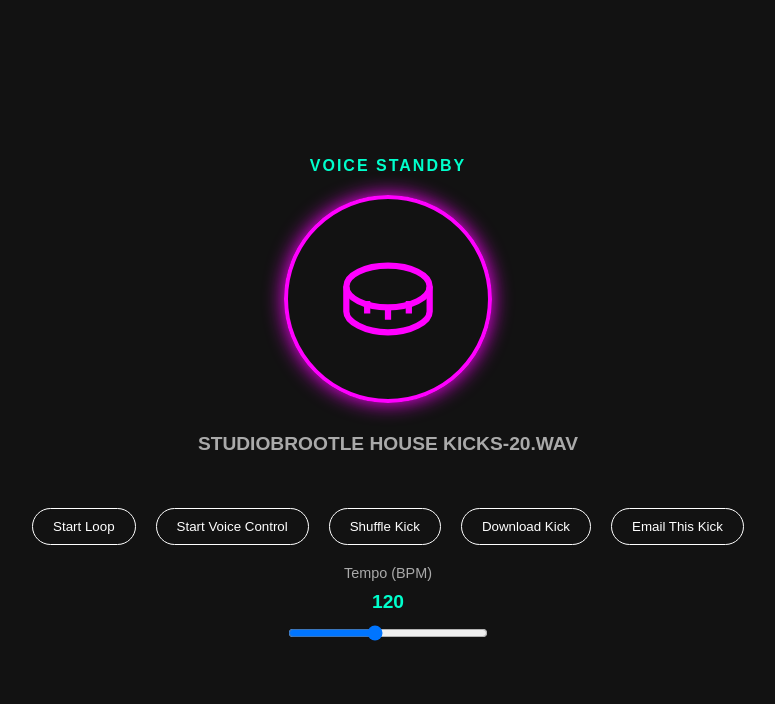
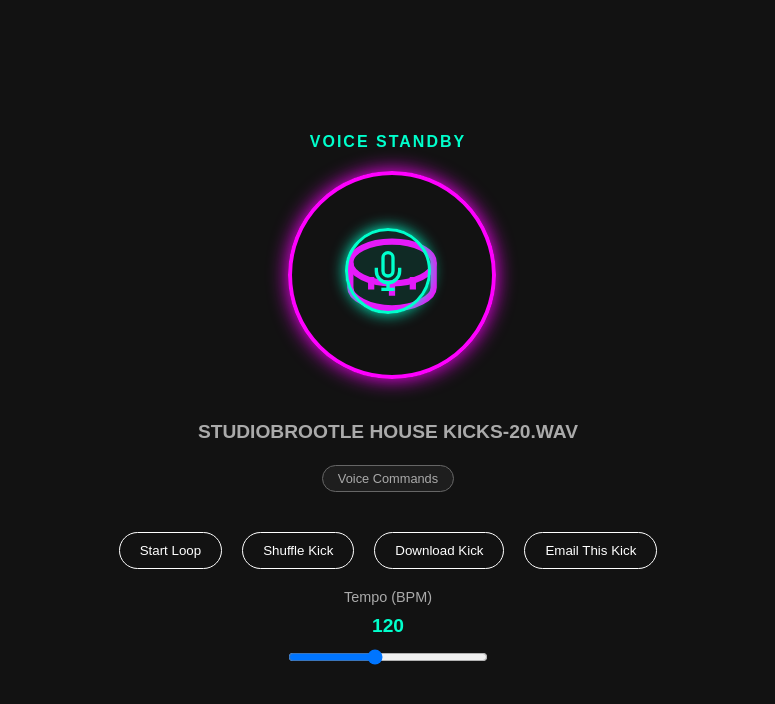
Before and after one commit to namtonnest/KickSelect, a plain HTML site: page index.html in a window 1280 px wide. Shown: the whole page, without its empty margins (252-1027 px from the left). Drawn offline with Linux system fonts and the light colour scheme.

Commit message:
Add circular voice control button overlay and voice commands instructions

```diff
--- a/index.html
+++ b/index.html
@@ -7,6 +7,7 @@
     <style>
         body { background: #121212; color: #fff; font-family: sans-serif; display: flex; flex-direction: column; align-items: center; justify-content: center; height: 100vh; margin: 0; }
         #status { color: #00ffcc; margin-bottom: 20px; font-weight: bold; text-transform: uppercase; letter-spacing: 2px; }
+        .icon-container { position: relative; width: 200px; height: 200px; margin-bottom: 20px; }
         #drum-icon { width: 200px; height: 200px; border: 4px solid #ff00ff; border-radius: 50%; display: flex; align-items: center; justify-content: center; box-shadow: 0 0 20px #ff00ff; transition: transform 0.1s; cursor: pointer; }
         #drum-icon.pulse { transform: scale(1.1); background: rgba(255, 0, 255, 0.2); }
         @keyframes pulse {
@@ -15,8 +16,11 @@
             100% { transform: scale(1); }
         }
         #drum-icon.pulsing { animation: pulse 0.1s ease-out; }
+        #voice-icon { position: absolute; top: 50%; left: 50%; transform: translate(-50%, -50%); width: 80px; height: 80px; border: 3px solid #00ffcc; border-radius: 50%; display: flex; align-items: center; justify-content: center; box-shadow: 0 0 15px #00ffcc; cursor: pointer; background: rgba(0, 255, 204, 0.1); transition: all 0.3s; }
+        #voice-icon:hover { background: rgba(0, 255, 204, 0.3); transform: translate(-50%, -50%) scale(1.05); }
+        #voice-icon.active { background: rgba(0, 255, 204, 0.3); box-shadow: 0 0 25px #00ffcc; }
         h1 { margin-top: 30px; font-size: 1.2rem; color: #aaa; }
-        .controls { margin-top: 40px; display: flex; gap: 20px; }
+        .controls { margin-top: 40px; display: flex; gap: 20px; flex-wrap: wrap; justify-content: center; }
         button { background: transparent; border: 1px solid #fff; color: #fff; padding: 10px 20px; border-radius: 20px; cursor: pointer; }
         button:hover { background: #fff; color: #000; }
         .tempo-control { margin-top: 20px; display: flex; flex-direction: column; align-items: center; gap: 10px; }
@@ -24,12 +28,15 @@
         .tempo-control label { color: #aaa; font-size: 0.9rem; }
         #tempo-display { color: #00ffcc; font-weight: bold; font-size: 1.2rem; }
         button.active { background: #00ffcc; color: #000; border-color: #00ffcc; }
+        .instructions-btn { background: rgba(255, 255, 255, 0.05); border: 1px solid #666; color: #aaa; padding: 5px 15px; font-size: 0.8rem; border-radius: 15px; cursor: pointer; margin-top: 10px; }
+        .instructions-btn:hover { background: rgba(255, 255, 255, 0.1); color: #fff; }
     </style>
 </head>
 <body>
 
     <div id="status">Voice Standby</div>
 
+    <div class="icon-container">
         <div id="drum-icon" onclick="playCurrentKick()">
             <svg width="100" height="100" viewBox="0 0 24 24" fill="none" stroke="#ff00ff" stroke-width="1.5">
                 <ellipse cx="12" cy="9" rx="10" ry="5"></ellipse>
@@ -37,12 +44,22 @@
                 <path d="M7 12.5v3M12 14v3M17 12.5v3"></path>
             </svg>
         </div>
+        <div id="voice-icon" onclick="toggleVoice()">
+            <svg width="40" height="40" viewBox="0 0 24 24" fill="none" stroke="#00ffcc" stroke-width="2">
+                <path d="M12 1a3 3 0 0 0-3 3v8a3 3 0 0 0 6 0V4a3 3 0 0 0-3-3z"></path>
+                <path d="M19 10v2a7 7 0 0 1-14 0v-2"></path>
+                <line x1="12" y1="19" x2="12" y2="23"></line>
+                <line x1="8" y1="23" x2="16" y2="23"></line>
+            </svg>
+        </div>
+    </div>
 
     <h1 id="filename">READY TO SHUFFLE</h1>
 
+    <button class="instructions-btn" onclick="showVoiceInstructions()">Voice Commands</button>
+
     <div class="controls">
         <button id="loop-btn" onclick="toggleLoop()">Start Loop</button>
-        <button id="voice-btn" onclick="toggleVoice()">Start Voice Control</button>
         <button onclick="shuffleKick()">Shuffle Kick</button>
         <button onclick="downloadKick()">Download Kick</button>
         <button onclick="sendEmail()">Email This Kick</button>
@@ -191,6 +208,18 @@ function setTempo(value) {
     }
 }
 
+function showVoiceInstructions() {
+    alert('Voice Commands:\n\n' +
+        '• "Shuffle" or "Next" or "New kick" - Get a new kick sample\n' +
+        '• "Play" or "Replay" or "Again" - Play current kick\n' +
+        '• "Start loop" or "Loop" - Start looping\n' +
+        '• "Stop loop" or "Stop looping" - Stop looping\n' +
+        '• "Download" or "Save file" - Download current kick\n' +
+        '• "Email" or "Send" - Email current kick\n' +
+        '• "Tempo [number]" or "BPM [number]" - Set tempo (60-200)\n\n' +
+        'Click the microphone button to start/stop voice control.');
+}
+
 function downloadKick() {
     if (!currentKick) {
         alert('Please shuffle a kick first!');
@@ -243,7 +272,7 @@ function sendEmail() {
 }
 
 function toggleVoice() {
-    const btn = document.getElementById('voice-btn');
+    const icon = document.getElementById('voice-icon');
     const status = document.getElementById('status');
 
     if (isVoiceActive) {
@@ -252,8 +281,7 @@ function toggleVoice() {
             recognition.stop();
         }
         isVoiceActive = false;
-        btn.innerText = 'Start Voice Control';
-        btn.classList.remove('active');
+        icon.classList.remove('active');
         status.innerText = 'Voice Stopped';
     } else {
         // Check for microphone permissions first
@@ -262,7 +290,7 @@ function toggleVoice() {
                 .then(function(stream) {
                     // Permission granted, stop the stream and start speech recognition
                     stream.getTracks().forEach(track => track.stop());
-                    startVoiceRecognition(btn, status);
+                    startVoiceRecognition(icon, status);
                 })
                 .catch(function(err) {
                     alert('Microphone permission denied. Please allow microphone access in your browser settings and try again.');
@@ -270,12 +298,12 @@ function toggleVoice() {
                 });
         } else {
             // Fallback for older browsers
-            startVoiceRecognition(btn, status);
+            startVoiceRecognition(icon, status);
         }
     }
 }
 
-function startVoiceRecognition(btn, status) {
+function startVoiceRecognition(icon, status) {
     // Start voice recognition
     if (!('webkitSpeechRecognition' in window) && !('SpeechRecognition' in window)) {
         alert('Voice recognition not supported in this browser. Please use Chrome or Edge.');
@@ -290,8 +318,7 @@ function startVoiceRecognition(btn, status) {
 
     recognition.onstart = function() {
         isVoiceActive = true;
-        btn.innerText = 'Stop Voice Control';
-        btn.classList.add('active');
+        icon.classList.add('active');
         status.innerText = 'Listening...';
     };
 
```
Also changed, not shown: PresetSelect.html (+34 -9 lines). Lines whose indentation alone changed are shown as unchanged.
